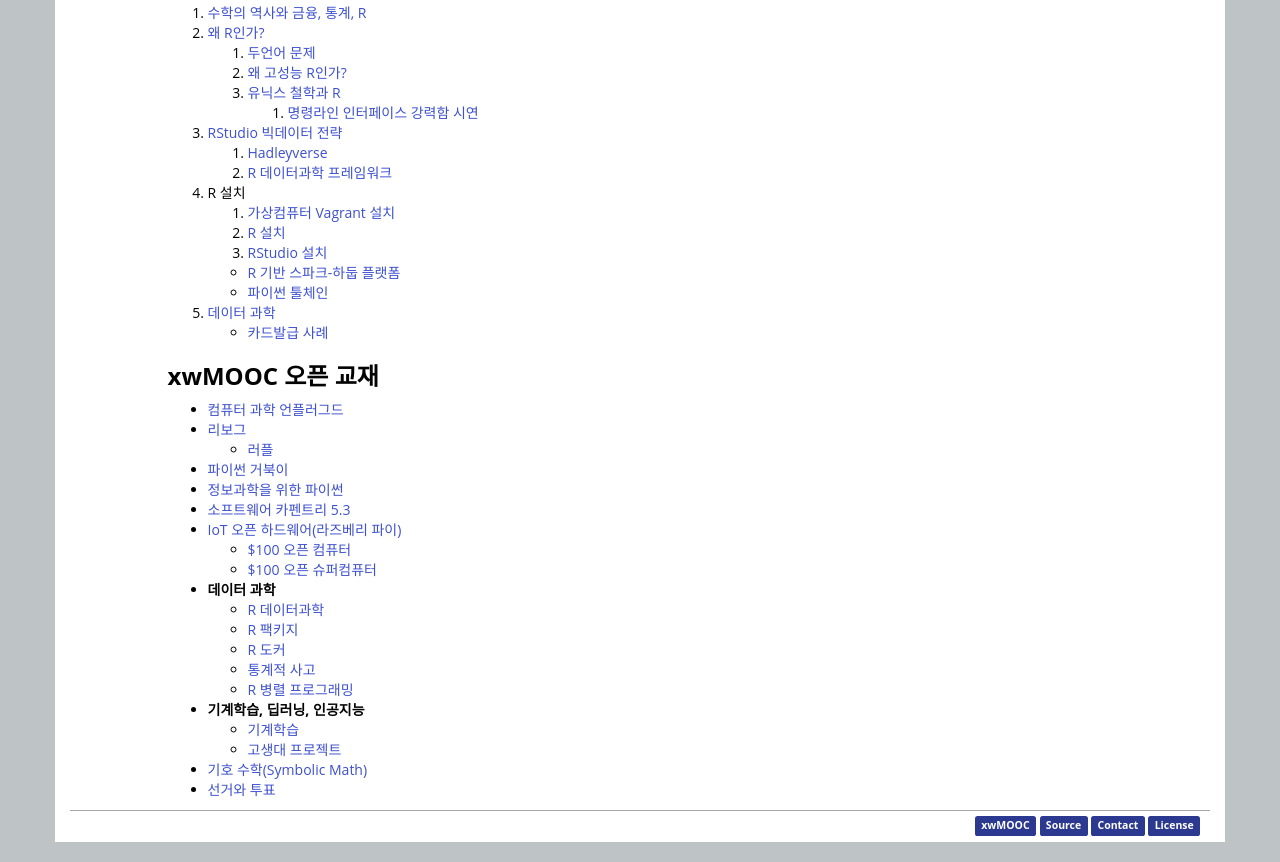
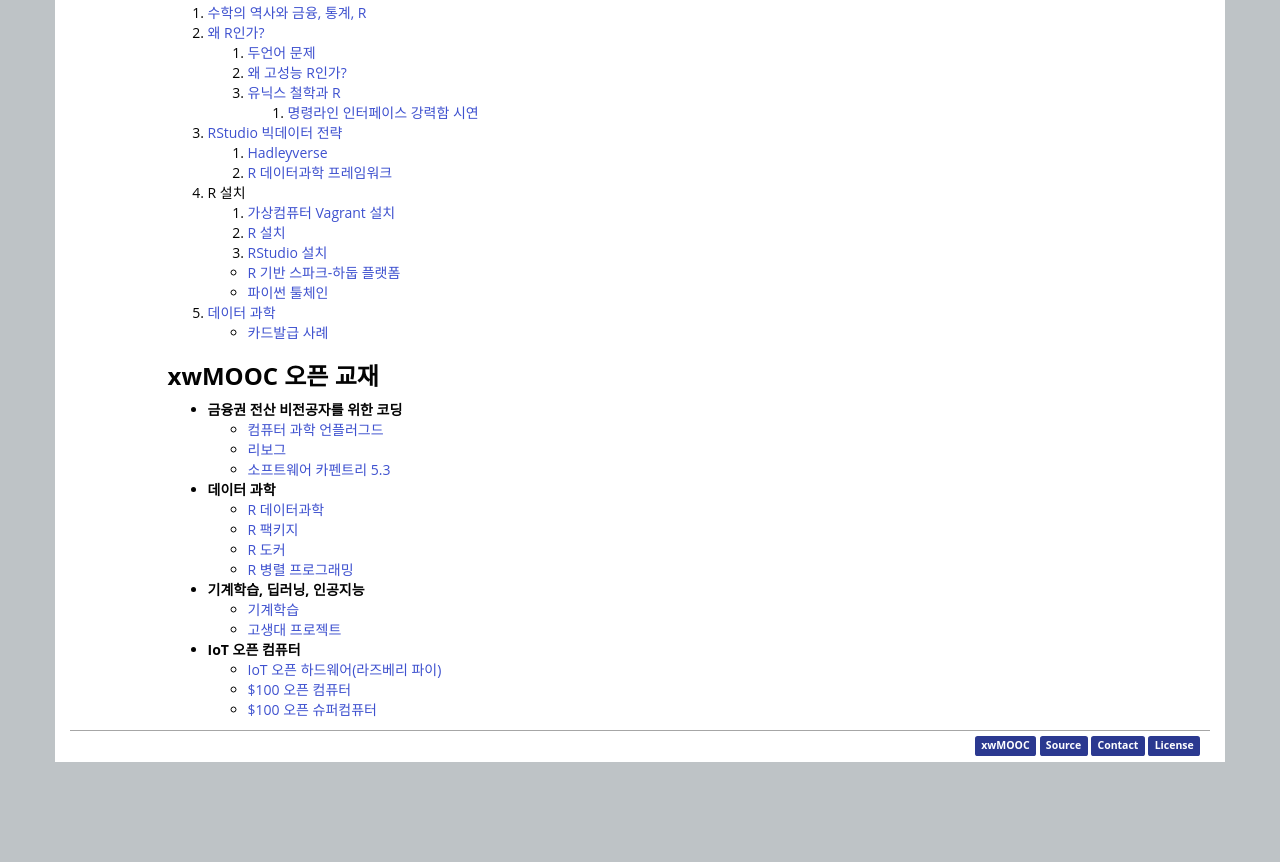
Before and after one commit to statkclee/kb, a plain HTML site: page index.html in a window 1280 px wide. Shown: the part 471-1333 px from the top of the page. After the commit the page ends 1253 px from the top, so only its background shows below. Drawn offline with nearby package versions, Linux system fonts and the light colour scheme.

Commit message:
update reference info for kb

```diff
--- a/index.html
+++ b/index.html
@@ -108,30 +108,19 @@
 </ol>
 <h3 id="xwmooc-오픈-교재">xwMOOC 오픈 교재</h3>
 <ul>
+<li><strong>금융권 전산 비전공자를 위한 코딩</strong>
+<ul>
 <li><a href="http://unplugged.xwmooc.org">컴퓨터 과학 언플러그드</a><br />
 </li>
-<li><a href="http://reeborg.xwmooc.org">리보그</a>
-<ul>
-<li><a href="http://rur-ple.xwmooc.org">러플</a><br />
-</li>
-</ul></li>
-<li><a href="http://swcarpentry.github.io/python-novice-turtles/index-kr.html">파이썬 거북이</a><br />
-</li>
-<li><a href="http://python.xwmooc.org">정보과학을 위한 파이썬</a><br />
+<li><a href="http://reeborg.xwmooc.org">리보그</a><br />
 </li>
 <li><a href="http://swcarpentry.xwmooc.org">소프트웨어 카펜트리 5.3</a></li>
-<li><a href="http://raspberry-pi.xwmooc.org/">IoT 오픈 하드웨어(라즈베리 파이)</a>
-<ul>
-<li><a href="http://computer.xwmooc.org/">$100 오픈 컴퓨터</a><br />
-</li>
-<li><a href="http://computers.xwmooc.org/">$100 오픈 슈퍼컴퓨터</a></li>
 </ul></li>
 <li><strong>데이터 과학</strong>
 <ul>
 <li><a href="http://data-science.xwmooc.org/">R 데이터과학</a></li>
 <li><a href="http://r-pkgs.xwmooc.org/">R 팩키지</a></li>
 <li><a href="http://statkclee.github.io/r-docker/">R 도커</a></li>
-<li><a href="http://think-stat.xwmooc.org/">통계적 사고</a></li>
 <li><a href="http://statkclee.github.io/parallel-r/">R 병렬 프로그래밍</a></li>
 </ul></li>
 <li><strong>기계학습, 딥러닝, 인공지능</strong>
@@ -139,8 +128,13 @@
 <li><a href="http://statkclee.github.io/ml">기계학습</a></li>
 <li><a href="http://statkclee.github.io/trilobite">고생대 프로젝트</a></li>
 </ul></li>
-<li><a href="http://sympy.xwmooc.org/">기호 수학(Symbolic Math)</a></li>
-<li><a href="http://politics.xwmooc.org/">선거와 투표</a></li>
+<li><strong>IoT 오픈 컴퓨터</strong>
+<ul>
+<li><a href="http://raspberry-pi.xwmooc.org/">IoT 오픈 하드웨어(라즈베리 파이)</a></li>
+<li><a href="http://computer.xwmooc.org/">$100 오픈 컴퓨터</a><br />
+</li>
+<li><a href="http://computers.xwmooc.org/">$100 오픈 슈퍼컴퓨터</a></li>
+</ul></li>
 </ul>
         </div>
       </div>
```
Also changed, not shown: 1 other file.
